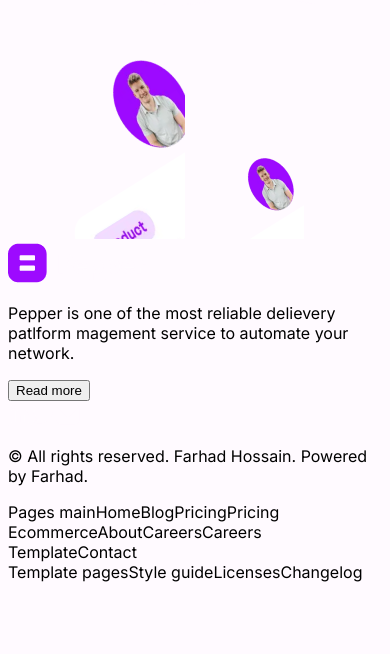
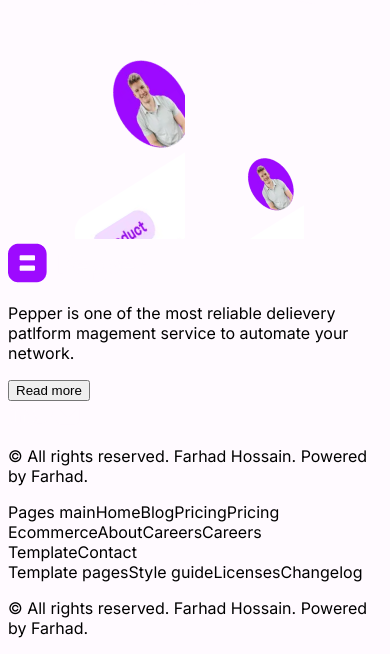
Before and after one commit to Md-FarhadHossain/pepper, a React (Create React App) app: page / in a window 390 px wide. Shown: the part 8273-8927 px from the top of the page. Before the commit the page ends 8863 px from the top, so only its background shows below. Built offline with nearby package versions, Linux system fonts and the light colour scheme; the HTML template or start-up script is replaced by a standard one.

Commit message:
footer responsive design done

```diff
--- a/src/components/Footer/Footer.jsx
+++ b/src/components/Footer/Footer.jsx
@@ -7,7 +7,7 @@
 const Footer = () => {
   return (
     <div className="bg-[#151531]">
-      <footer className="footer mt-[8.75rem] container mx-auto pb-[3.8rem] py-[6.25rem] text-neutral-content">
+      <footer className="footer mt-[8.75rem] px-4 lg:px-0 container mx-auto pb-[3.8rem] py-[6.25rem] text-neutral-content">
         <div>
           {/* Logo */}
           <img src={logo} alt="logo" />
@@ -31,12 +31,14 @@
           </div>
 
           {/* Copyright */}
-          <div className="mt-[12.368rem]">
+          <div className="mt-[12.368rem] lg:block md:block hidden">
             <p className="text-sm">© All rights reserved. <span className="text-[#00F59B]">Farhad Hossain</span>. Powered by <span className="text-[#9D0AFF]">Farhad</span>.</p>
           </div>
         </div>
-        <div>
-          <span className="footer-title">Pages main</span>
+        <div className="flex gap-[4.983rem] text-base">
+        <div className="flex flex-col gap-4 ext-[#FFFAFF]">
+
+          <span className="font-bold text-xl text-[#FFFAFF]">Pages main</span>
           <a className="link link-hover">Home</a>
           <a className="link link-hover">Blog</a>
           <a className="link link-hover">Pricing</a>
@@ -47,12 +49,17 @@
           <a className="link link-hover">Contact</a>
 
         </div>
-        <div>
-          <span className="footer-title">Template pages</span>
+        <div  className="flex flex-col text-[#FFFAFF] gap-4">
+          <span className="font-bold text-xl text-[#FFFAFF]">Template pages</span>
           <a className="link link-hover">Style guide</a>
           <a className="link link-hover">Licenses</a>
           <a className="link link-hover">Changelog</a>
         </div>
+        </div>
+        {/* Copyright */}
+        <div className="mt-20 lg:hidden md:hidden block">
+            <p className="text-sm">© All rights reserved. <span className="text-[#00F59B]">Farhad Hossain</span>. Powered by <span className="text-[#9D0AFF]">Farhad</span>.</p>
+          </div>
       </footer>
     </div>
   );
```
